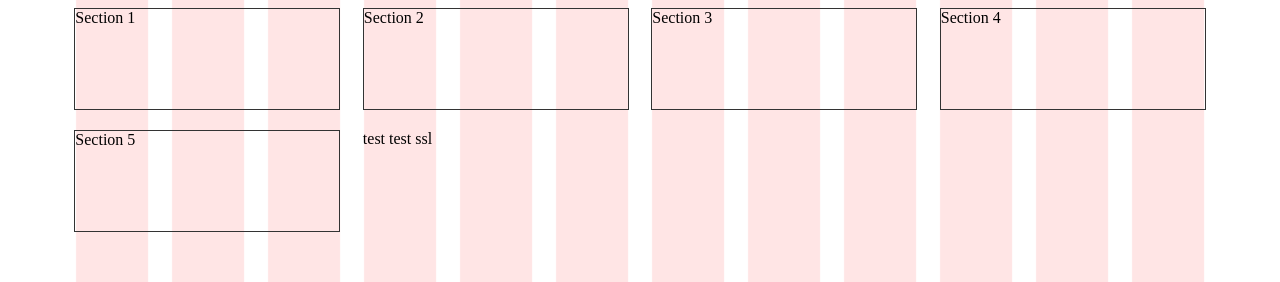
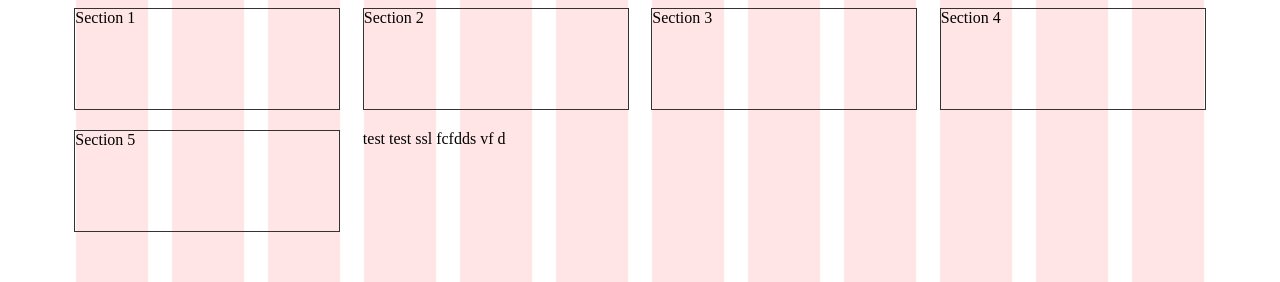
Before and after one commit to diptidebnath/new-cssgrids-template, a plain HTML site: page index.html in a window 1280 px wide. Shown: the top 282 px of the page. Drawn offline with Linux system fonts and the light colour scheme.

Commit message:
featured branch added

```diff
--- a/index.html
+++ b/index.html
@@ -16,6 +16,7 @@
 		<section>Section 5</section>
 		test
 		test ssl
+		fcfdds vf d
 
 	</div>
 
```
